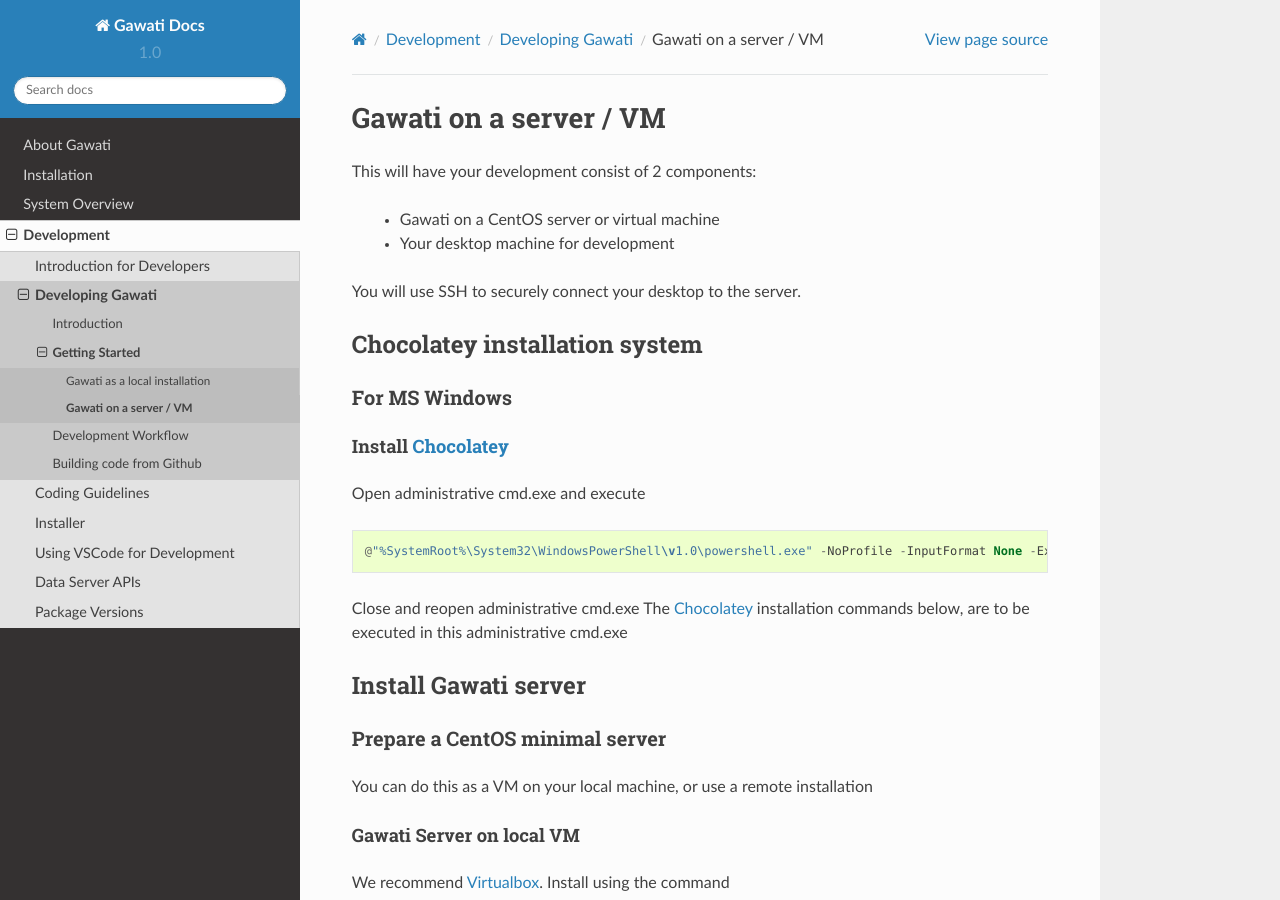
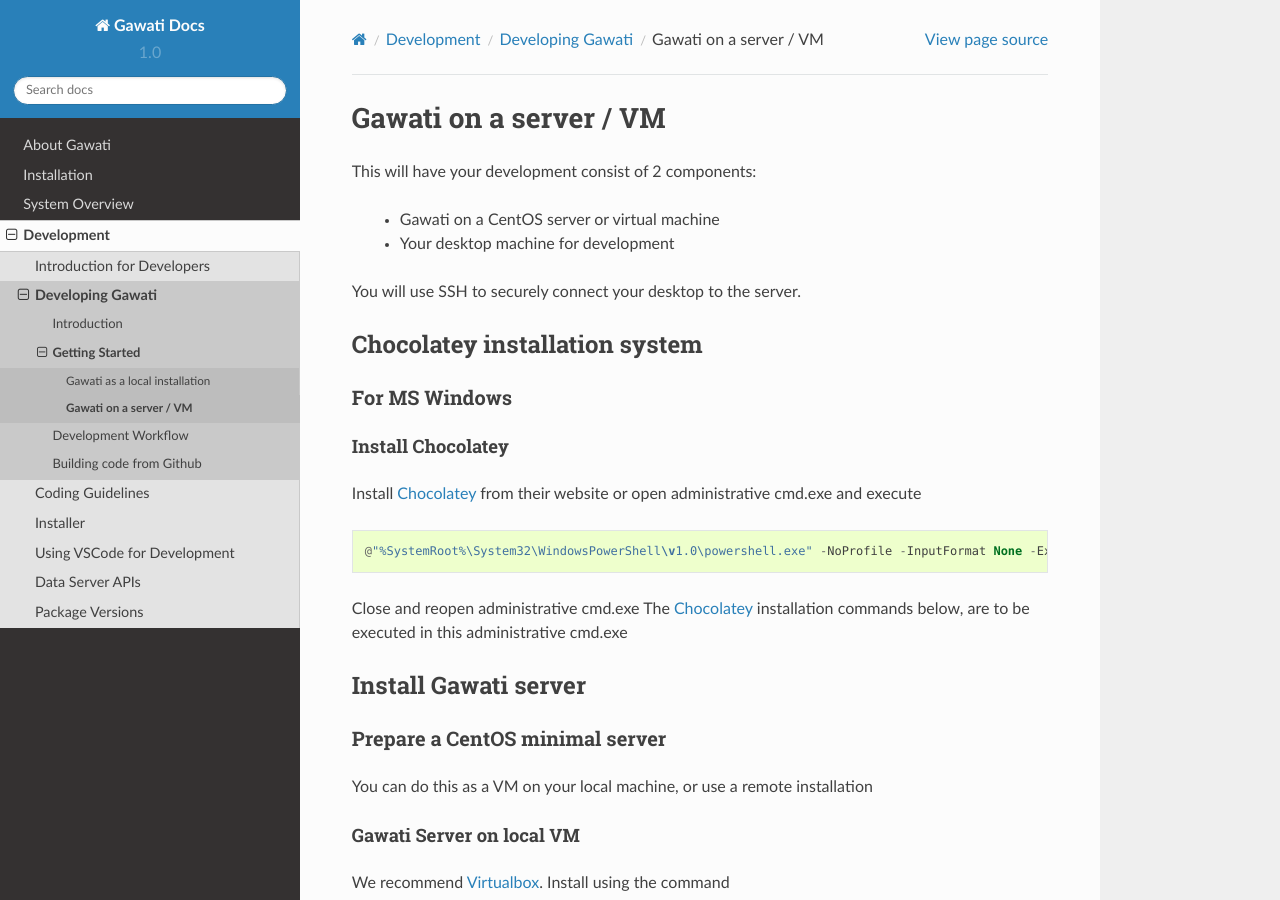
Before and after one commit to gawati/gawati-docs, a Sphinx documentation site: the page built from docs/source/development/dev-env-vm.rst, in a window 1280 px wide and 900 px high. Built offline with Sphinx 7.4.7 and the Read the Docs theme 2.0.0, drawn with Linux system fonts in a browser that asks for light colours.

Commit message:
Give chocolatey install options

```diff
--- a/docs/source/development/dev-env-vm.rst
+++ b/docs/source/development/dev-env-vm.rst
@@ -15,10 +15,10 @@ Chocolatey installation system
 For MS Windows
 """"""""""""""
 
-Install `Chocolatey`_
-'''''''''''''''''''''
+Install Chocolatey
+''''''''''''''''''
 
-Open administrative cmd.exe and execute ::
+Install `Chocolatey`_ from their website or open administrative cmd.exe and execute ::
 
   @"%SystemRoot%\System32\WindowsPowerShell\v1.0\powershell.exe" -NoProfile -InputFormat None -ExecutionPolicy Bypass -Command "iex ((New-Object System.Net.WebClient).DownloadString('https://chocolatey.org/install.ps1'))" && SET "PATH=%PATH%;%ALLUSERSPROFILE%\chocolatey\bin"
 
```
